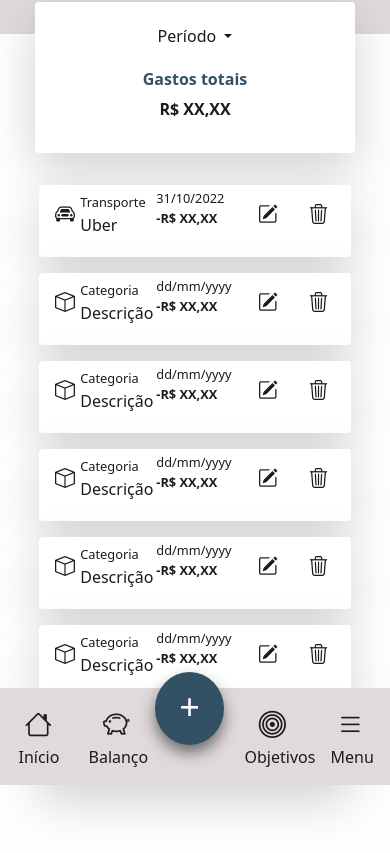
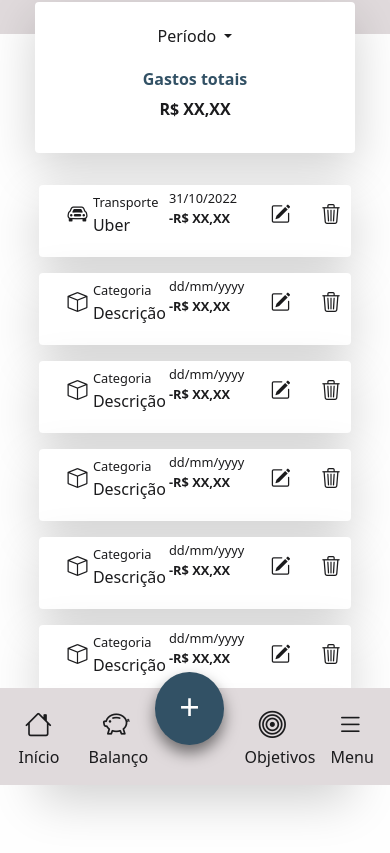
Before and after one commit to vicbuss/Projeto-Fintech, a plain HTML site: page gastos.html in a window 390 px wide. Shown: the part 59-912 px from the top of the page. Drawn offline with nearby package versions, Linux system fonts and the light colour scheme.

Commit message:
Ajustes para caber em telas mais estreitas

```diff
--- a/gastos.html
+++ b/gastos.html
@@ -162,7 +162,7 @@
 								<div class="col-md-1 col-2">
 									<i class="bi bi-pencil-square"></i>
 								</div>
-								<div class="col-md-1 col-2">
+								<div class="col-md-1 col-1">
 									<i class="bi bi-trash3"></i>
 								</div>
 							</div>
@@ -182,7 +182,7 @@
 								<div class="col-md-1 col-2">
 									<i class="bi bi-pencil-square"></i>
 								</div>
-								<div class="col-md-1 col-2">
+								<div class="col-md-1 col-1">
 									<i class="bi bi-trash3"></i>
 								</div>
 							</div>
@@ -202,7 +202,7 @@
 								<div class="col-md-1 col-2">
 									<i class="bi bi-pencil-square"></i>
 								</div>
-								<div class="col-md-1 col-2">
+								<div class="col-md-1 col-1">
 									<i class="bi bi-trash3"></i>
 								</div>
 							</div>
@@ -222,7 +222,7 @@
 								<div class="col-md-1 col-2">
 									<i class="bi bi-pencil-square"></i>
 								</div>
-								<div class="col-md-1 col-2">
+								<div class="col-md-1 col-1">
 									<i class="bi bi-trash3"></i>
 								</div>
 							</div>
@@ -242,7 +242,7 @@
 								<div class="col-md-1 col-2">
 									<i class="bi bi-pencil-square"></i>
 								</div>
-								<div class="col-md-1 col-2">
+								<div class="col-md-1 col-1">
 									<i class="bi bi-trash3"></i>
 								</div>
 							</div>
@@ -262,7 +262,7 @@
 								<div class="col-md-1 col-2">
 									<i class="bi bi-pencil-square"></i>
 								</div>
-								<div class="col-md-1 col-2">
+								<div class="col-md-1 col-1">
 									<i class="bi bi-trash3"></i>
 								</div>
 							</div>
@@ -282,7 +282,7 @@
 								<div class="col-md-1 col-2">
 									<i class="bi bi-pencil-square"></i>
 								</div>
-								<div class="col-md-1 col-2">
+								<div class="col-md-1 col-1">
 									<i class="bi bi-trash3"></i>
 								</div>
 							</div>
```
